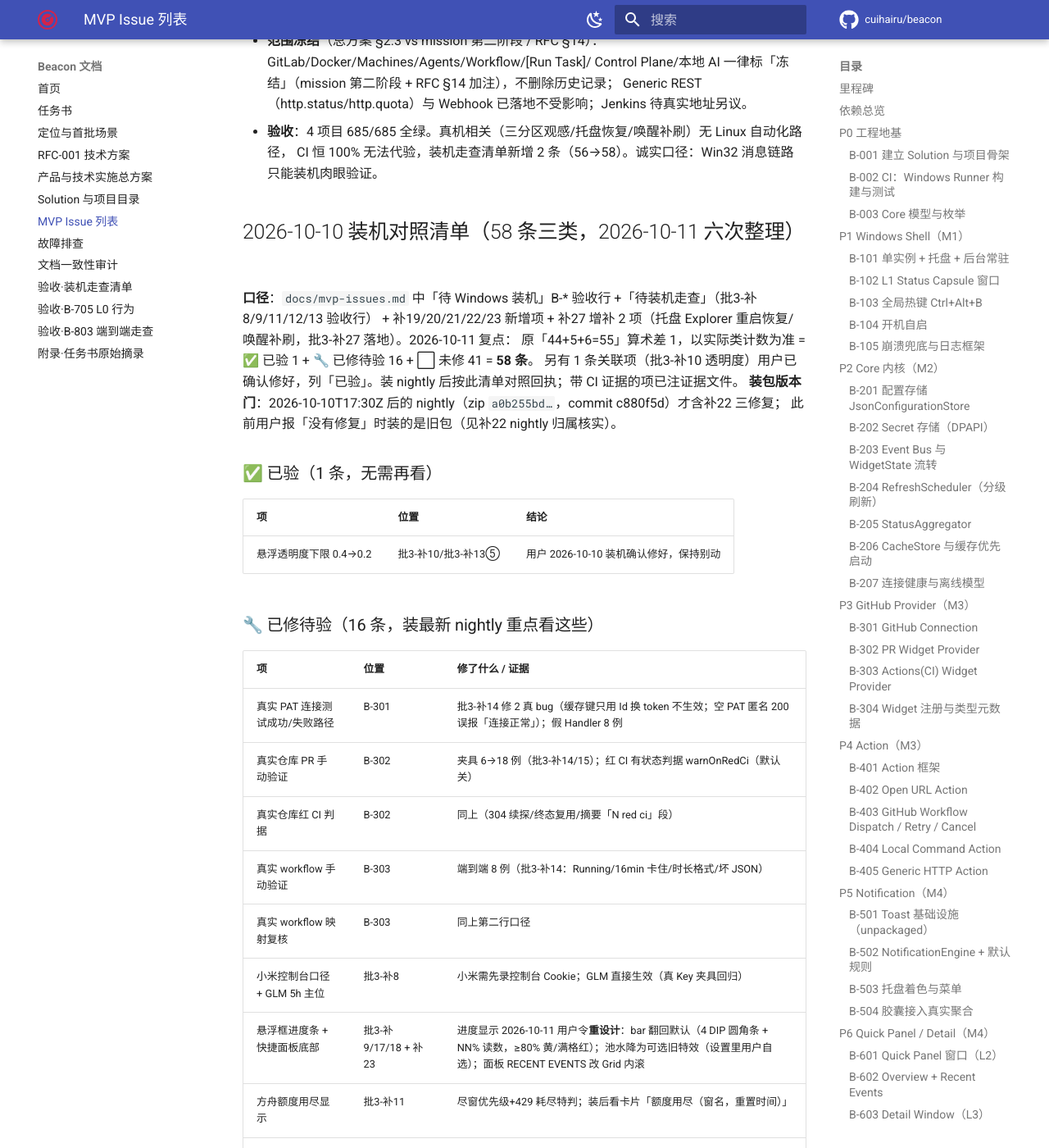
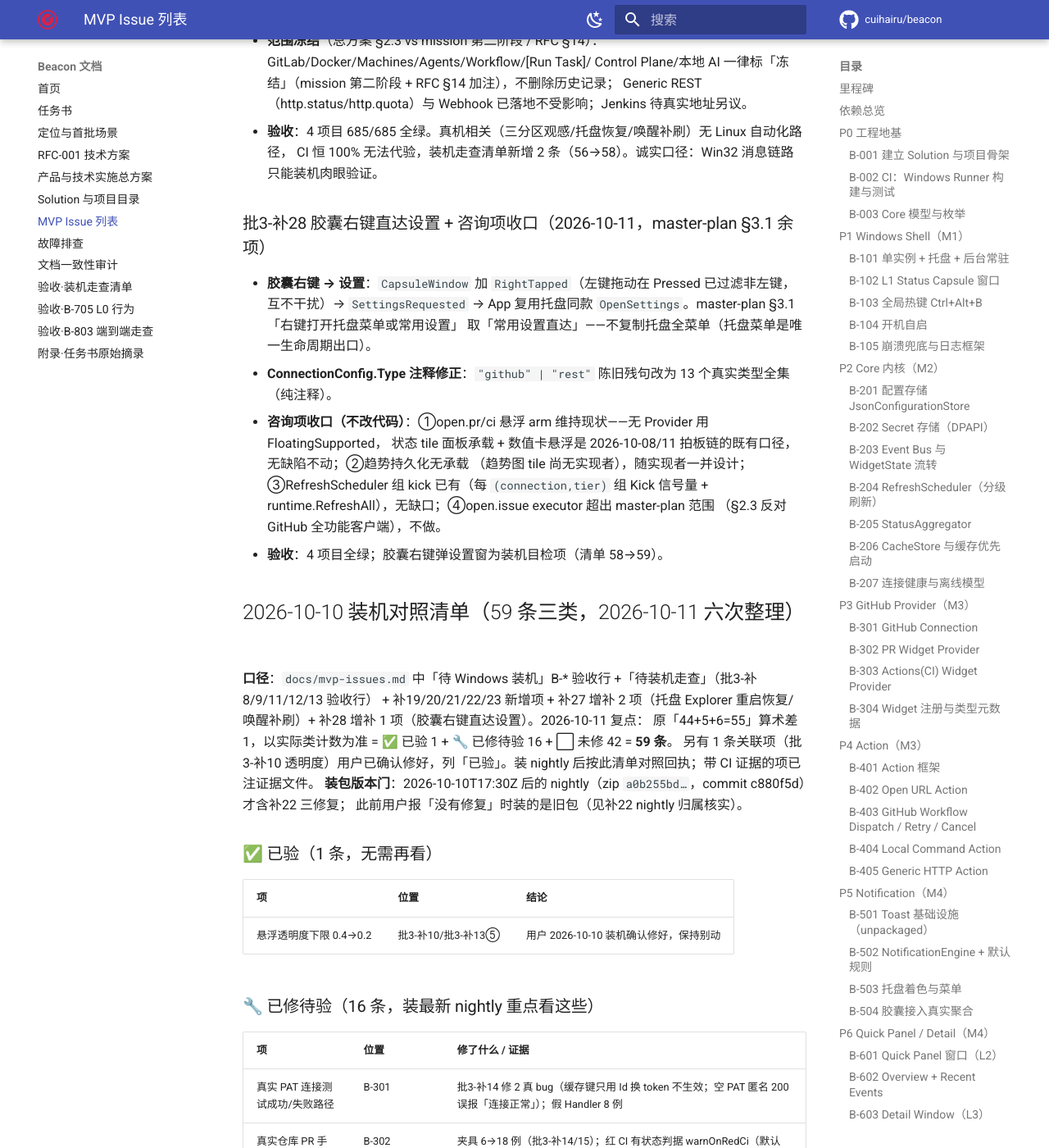
Before and after one commit to cuihairu/beacon, an MkDocs documentation site: the page built from docs/mvp-issues.md, in a window 1280 px wide and 1400 px high, scrolled down 36529 px. Shown: the whole window at 82% size. Built offline with MkDocs 1.6.1 and Material for MkDocs 9.7.7, drawn with Linux system fonts in a browser that asks for light colours; comment, search, counter and statistics services are not loaded; some of the changed text lies outside the part shown.

Commit message:
docs: record capsule right click and advisory outcomes

```diff
--- a/docs/mvp-issues.md
+++ b/docs/mvp-issues.md
@@ -883,11 +883,23 @@
 - **验收**：4 项目 685/685 全绿。真机相关（三分区观感/托盘恢复/唤醒补刷）无 Linux 自动化路径，
   CI 恒 100% 无法代验，装机走查清单新增 2 条（56→58）。诚实口径：Win32 消息链路只能装机肉眼验证。
 
-## 2026-10-10 装机对照清单（58 条三类，2026-10-11 六次整理）
+### 批3-补28 胶囊右键直达设置 + 咨询项收口（2026-10-11，master-plan §3.1 余项）
+- **胶囊右键 → 设置**：`CapsuleWindow` 加 `RightTapped`（左键拖动在 Pressed 已过滤非左键，互不干扰）→
+  `SettingsRequested` → App 复用托盘同款 `OpenSettings`。master-plan §3.1「右键打开托盘菜单或常用设置」
+  取「常用设置直达」——不复制托盘全菜单（托盘菜单是唯一生命周期出口）。
+- **ConnectionConfig.Type 注释修正**：`"github" | "rest"` 陈旧残句改为 13 个真实类型全集（纯注释）。
+- **咨询项收口（不改代码）**：①open.pr/ci 悬浮 arm 维持现状——无 Provider 用 FloatingSupported，
+  状态 tile 面板承载 + 数值卡悬浮是 2026-10-08/11 拍板链的既有口径，无缺陷不动；②趋势持久化无承载
+  （趋势图 tile 尚无实现者），随实现者一并设计；③RefreshScheduler 组 kick 已有（每 `(connection,tier)`
+  组 Kick 信号量 + runtime.RefreshAll），无缺口；④open.issue executor 超出 master-plan 范围
+  （§2.3 反对 GitHub 全功能客户端），不做。
+- **验收**：4 项目全绿；胶囊右键弹设置窗为装机目检项（清单 58→59）。
+
+## 2026-10-10 装机对照清单（59 条三类，2026-10-11 六次整理）
 
 **口径**：`docs/mvp-issues.md` 中「待 Windows 装机」B-* 验收行 +「待装机走查」（批3-补8/9/11/12/13 验收行）
-+ 补19/20/21/22/23 新增项 + 补27 增补 2 项（托盘 Explorer 重启恢复/唤醒补刷，批3-补27 落地）。2026-10-11 复点：
-原「44+5+6=55」算术差 1，以实际类计数为准 = ✅ 已验 1 + 🔧 已修待验 16 + ⬜ 未修 41 = **58 条**。
++ 补19/20/21/22/23 新增项 + 补27 增补 2 项（托盘 Explorer 重启恢复/唤醒补刷）+ 补28 增补 1 项（胶囊右键直达设置）。2026-10-11 复点：
+原「44+5+6=55」算术差 1，以实际类计数为准 = ✅ 已验 1 + 🔧 已修待验 16 + ⬜ 未修 42 = **59 条**。
 另有 1 条关联项（批3-补10 透明度）用户已确认修好，列「已验」。装 nightly 后按此清单对照回执；带 CI 证据的项已注证据文件。
 **装包版本门**：2026-10-10T17:30Z 后的 nightly（zip `a0b255bd…`，commit c880f5d）才含补22 三修复；
 此前用户报「没有修复」时装的是旧包（见补22 nightly 归属核实）。
@@ -917,11 +929,12 @@
 | 拖动跨三屏跟手 | 批3-补22 | 拖动锚点改光标屏幕物理像素（旧实现按下 DPI 与每帧当前 DPI 混算，跨缩放屏比例错乱）；装后慢拖胶囊/悬浮框跨三个缩放不同的屏看 |
 | 详情窗 200% 仍裁字 | 批3-补22 | DetailWindow 是标题栏窗，Resize 补回非客户区差值（GetWindowRect−GetClientRect）；装 200% 开详情窗看字完整 |
 
-### ⬜ 未修（41 条：无已知缺陷，代码就位，待装机首验）
+### ⬜ 未修（42 条：无已知缺陷，代码就位，待装机首验）
 | 项 | 条数 | 说明 |
 |---|---|---|
 | B-101 单实例/托盘/常驻 | 2 | 二次启动唤起气泡；Exit 才退出 |
 | 批3-补27 托盘 Explorer 重启恢复 / 唤醒补刷 | 2 | 任务管理器重启 Explorer 后托盘图标自回（级别色不丢）；睡眠唤醒后 ≤1 周期出新数据（Win32 消息链路，只能装机验证） |
+| 批3-补28 胶囊右键直达设置 | 1 | 右键胶囊弹设置窗；左键拖动/单击开面板不受扰 |
 | B-102 胶囊位置记忆/DPI | 1 | 重启回位；跨 DPI 无错乱 |
 | B-103 全局热键 | 1 | 任意前台下生效；可改键持久化 |
 | B-104 开机自启 | 1 | 开关即时生效（重启验证）；卸载清理 |
```
Also changed, not shown: docs/solution-structure.md (+1 -1 lines).
